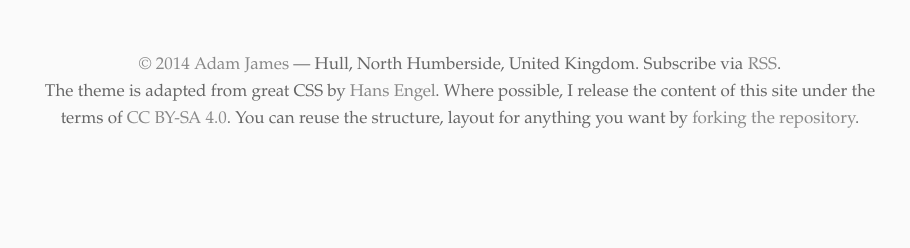
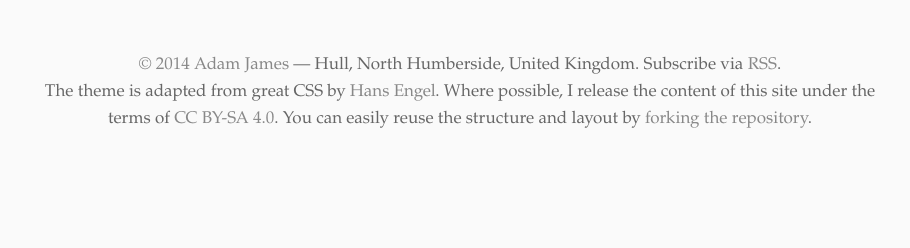
Before and after one commit to adamjames/adamjames.github.io-source, a Jekyll site: the page built from index.html, in a window 1280 px wide. Shown: the part 674-922 px from the top of the page, without its empty margins (180-1090 px from the left). Built offline with Jekyll 4.4.1, drawn with Linux system fonts in a browser that asks for light colours; nearby versions of some CDN libraries; library files that are not in the unit come from our copies; the list of posts is cut into pages by our own code.

Commit message:
Alter footer to fix a grammar error.

```diff
--- a/_layouts/default.html
+++ b/_layouts/default.html
@@ -59,7 +59,7 @@
 							</span>
 						</div>
 						<div>
-							The theme is adapted from great CSS by <a href='https://github.com/hans/hans.github.com'>Hans Engel</a>. Where possible, I release the content of this site under the terms of <a rel="license" href="http://creativecommons.org/licenses/by-sa/4.0/">CC BY-SA 4.0</a>. You can reuse the structure, layout for anything you want by <a href="https://github.com/adamjames/adamjames.github.io-source">forking the repository</a>.
+							The theme is adapted from great CSS by <a href='https://github.com/hans/hans.github.com'>Hans Engel</a>. Where possible, I release the content of this site under the terms of <a rel="license" href="http://creativecommons.org/licenses/by-sa/4.0/">CC BY-SA 4.0</a>. You can easily reuse the structure and layout by <a href="https://github.com/adamjames/adamjames.github.io-source">forking the repository</a>.
 						</div>
 						<div>
 							<!-- <img src="/img/ccbysa.png"/> Hide this for now, decide where to put it later. -->
```
